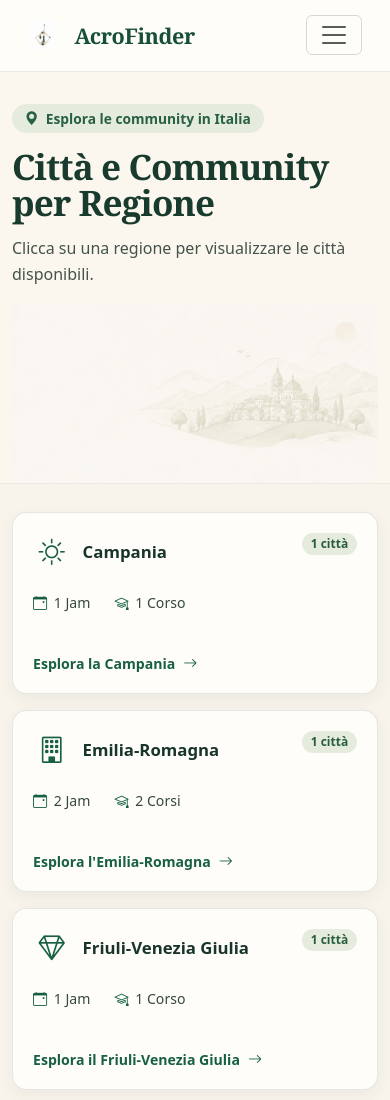
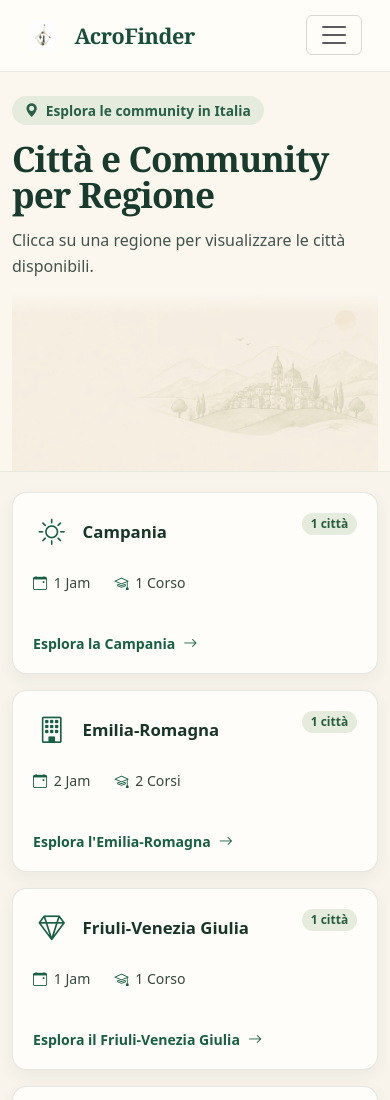
Before and after one commit to jacopo-nesti/AcroMap_Italy, a React (Vite) app: page /community in a window 390 px wide. Shown: the top 1100 px of the page. Built offline with nearby package versions, Linux system fonts and the light colour scheme.

Commit message:
feat: adjust img for desktop response in region section

```diff
--- a/src/index.css
+++ b/src/index.css
@@ -145,7 +145,7 @@ section[id] {
   z-index: 1;
   min-width: 0;
   max-width: 100%;
-  padding: clamp(2.5rem, 5vw, 4.75rem) 0;
+  padding: clamp(2rem, 3.5vw, 3.5rem) 0;
 }
 
 .community-intro__badge {
@@ -198,10 +198,13 @@ section[id] {
   display: block;
   width: 100%;
   height: auto;
+  mix-blend-mode: multiply;
+  -webkit-mask-image: linear-gradient(to right, transparent 0%, #000 14%, #000 100%);
+  mask-image: linear-gradient(to right, transparent 0%, #000 14%, #000 100%);
 }
 
 .community-regions {
-  padding: clamp(2rem, 4vw, 3.5rem) 0 clamp(3rem, 6vw, 5rem);
+  padding: clamp(1.5rem, 2.5vw, 2.25rem) 0 clamp(3rem, 6vw, 5rem);
 }
 
 .region-card {
@@ -561,7 +564,7 @@ section[id] {
 
 @media (max-width: 767.98px) {
   .community-intro__copy {
-    padding: 2.5rem 0 1rem;
+    padding: 1.75rem 0 0.75rem;
   }
 
   .community-intro__title {
@@ -583,16 +586,30 @@ section[id] {
   .community-intro__image {
     object-fit: cover;
     object-position: center bottom;
+    -webkit-mask-image: linear-gradient(to bottom, transparent 0%, #000 12%, #000 100%);
+    mask-image: linear-gradient(to bottom, transparent 0%, #000 12%, #000 100%);
   }
 
   .community-regions {
-    padding-top: 1.75rem;
+    padding-top: 1.25rem;
   }
 }
 
 @media (min-width: 768px) {
   .community-intro__title-line {
     white-space: nowrap;
+  }
+}
+
+@media (min-width: 1200px) {
+  .community-intro {
+    background: #faf5ee;
+  }
+
+  .community-intro__image {
+    mix-blend-mode: normal;
+    -webkit-mask-image: none;
+    mask-image: none;
   }
 }
 
@@ -618,7 +635,7 @@ section[id] {
   }
 
   .community-intro__copy {
-    padding-top: 2rem;
+    padding-top: 1.5rem;
   }
 
   .community-intro__title {
```
Also changed, not shown: src/assets/images/community-regions-hero-desktop.webp.
